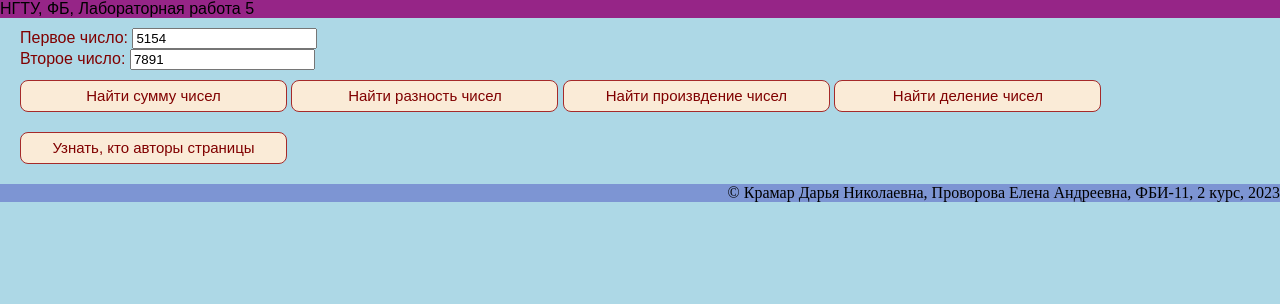
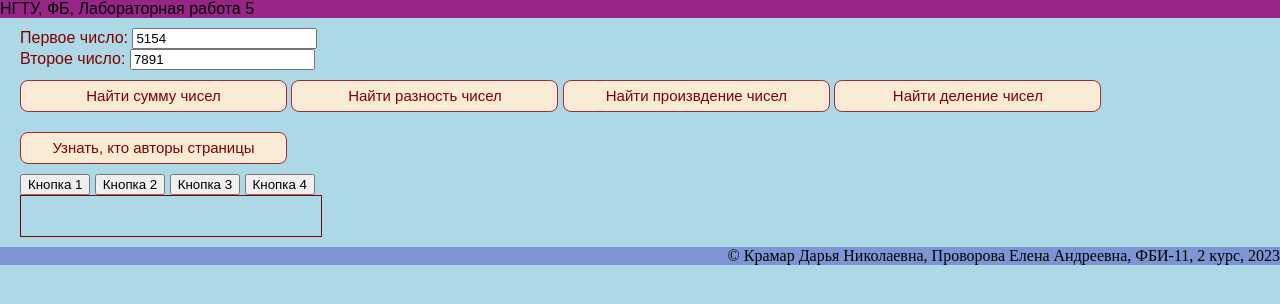
Before and after one commit to KramDarya/web-programming-labs, a plain HTML site: page lab5.html in a window 1280 px wide. Drawn offline with Linux system fonts and the light colour scheme.

Commit message:
Изменение блока

```diff
--- a/lab5.html
+++ b/lab5.html
@@ -47,6 +47,13 @@
             let author = 'Автор страницы: \nКрамар Дарья';
             alert(author);
         }
+
+        function changeOutput(buttonNum, backColor, textColor) {
+            let output = document.getElementById('output');
+            output.innerHTML = 'Нажата кнопка ' + buttonNum;
+            output.style.backgroundColor = backColor;
+            output.style.color = textColor;
+        }
     </script>
     <style>
         .message {
@@ -64,6 +71,12 @@
             margin-top: 10px;
             margin-bottom: 10px;
         }
+
+        #output {
+            border: 1px solid;
+            width: 300px;
+            height: 40px;
+        }
     </style>
 </head>
 
@@ -80,6 +93,15 @@
         <div class="message" onclick="showPr()">Найти произвдение чисел</div>
         <div class="message" onclick="showDl()">Найти деление чисел</div>
         <div class="message" onclick="showAutor()">Узнать, кто авторы страницы</div>
+
+        <div>
+            <input type="button" value="Кнопка 1" onclick="changeOutput(1, 'red', 'yellow')">
+            <input type="button" value="Кнопка 2" onclick="changeOutput(2, 'orange', 'red')">
+            <input type="button" value="Кнопка 3" onclick="changeOutput(3, 'blue', 'pink')">
+            <input type="button" value="Кнопка 4" onclick="changeOutput(4, 'brown', 'azure')">
+        </div>
+
+        <div id="output"></div>
     </main>
 
     <footer>
```
